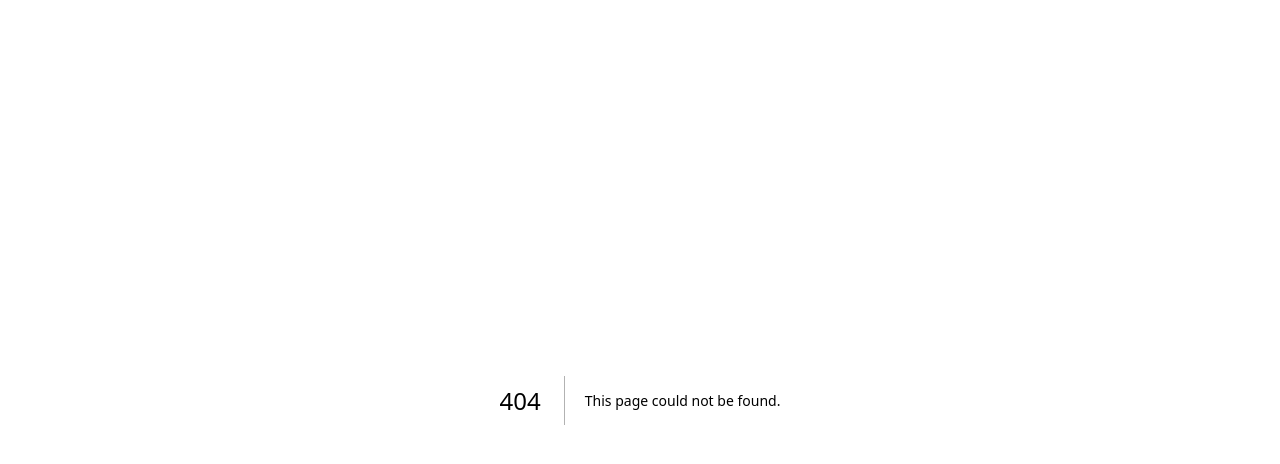
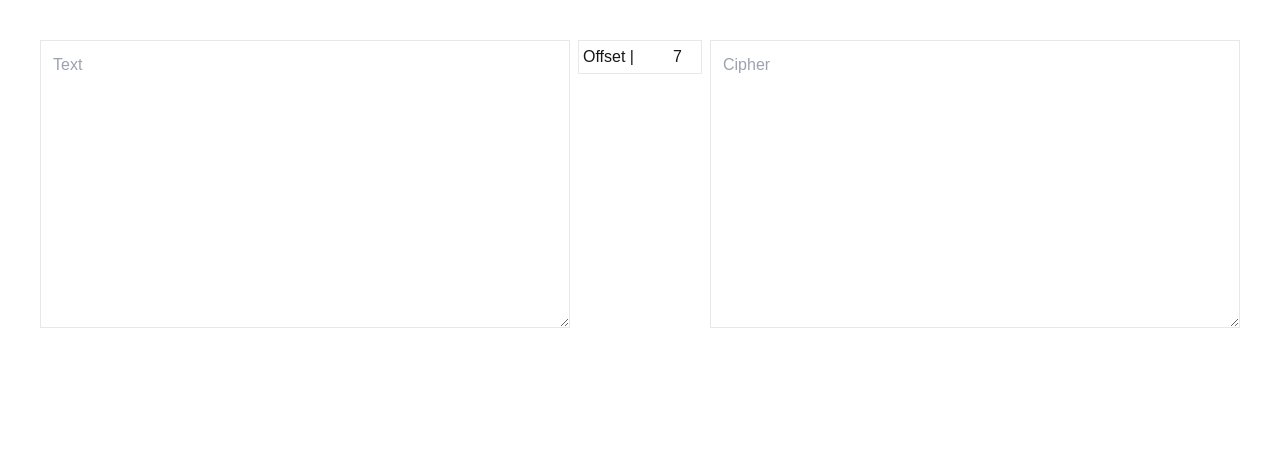
Before and after one commit to zsphinxyz/zapp, a Next.js app: page /cipher in a window 1280 px wide. Before the commit this address had no page. Shown: the top 464 px of the page. Built offline with nearby package versions, Linux system fonts and the light colour scheme.

Commit message:
caesar cipher function implementation

```diff
--- /dev/null
+++ b/app/cipher/page.tsx
@@ -0,0 +1,51 @@
+'use client'
+
+import { useEffect, useState } from "react"
+
+export default function Cipher() {
+  const [text, setText] = useState('');
+  const [cipher, setCipher] = useState('');
+  const [offset, setOffset] = useState(7);
+
+  function Encrypt(text:string, offset:number) {
+    const alphabets = 'abcdefghijklmnopqrstuvwxyz'.split('');
+    const idx = offset + alphabets.indexOf(text)                // add current index to offset index
+    const encrypt = alphabets[idx > 25 ? idx - 26 : idx]
+    return encrypt;
+  }
+
+  const alphabets = 'abcdefghijklmnopqrstuvwxyz'.split('');
+  for( const char of alphabets) {
+    console.log(Encrypt(char, 5))
+  }
+
+  useEffect(() => {
+    setCipher(text)
+  }, [text])
+
+  return (
+    <section className="p-10 flex flex-col items-center justify-start md:items-start md:justify-center gap-2 md:flex-row h-dvh">
+
+      <div className="w-full">
+        <textarea spellCheck='false' autoComplete="off" name="text" placeholder="Text" className="block h-72 bg-foreground/10 w-full bg-transparent border-[0.1px] p-3 border-foreground/20"
+          value={text}
+          onChange={(e) => setText(e.target.value)}
+        ></textarea>
+      </div>
+
+      <div className="border-[0.1px] border-foreground/20 p-1 shrink-0">
+        <label htmlFor="offset" className="block mx-auto w-fit">Offset |
+          <input type="number" min={0} max={28} name="offset" id="offset" className="ml-2 bg-transparent text-foreground focus:outline-none text-right " defaultValue={offset} />
+        </label>
+      </div>
+
+      <div className="w-full">
+        <textarea spellCheck='false' autoComplete="off" name="cipher" placeholder="Cipher" className="block h-72 bg-foreground/10 w-full bg-transparent border-[0.1px] p-3 border-foreground/20"
+          value={cipher}
+          onChange={(e) => setCipher(e.target.value)}
+        ></textarea>
+      </div>
+
+    </section>
+  )
+}
--- a/app/layout.tsx
+++ b/app/layout.tsx
@@ -14,8 +14,8 @@ const geistMono = localFont({
 });
 
 export const metadata: Metadata = {
-  title: "Create Next App",
-  description: "Generated by create next app",
+  title: "Z-Apps",
+  description: "Web apps created by zsphinx",
 };
 
 export default function RootLayout({
@@ -26,7 +26,7 @@ export default function RootLayout({
   return (
     <html lang="en">
       <body
-        className={`${geistSans.variable} ${geistMono.variable} antialiased`}
+        className={`${geistSans.variable} ${geistMono.variable} antialiased container mx-auto`}
       >
         {children}
       </body>
--- a/app/page.tsx
+++ b/app/page.tsx
@@ -1,8 +1,9 @@
+'use client'
 
 export default function Home() {
   return (
-    <section className="">
-
+    <section className="font-sans">
+      <h1 className="">HELLO</h1>
     </section>
   );
 }
--- a/tailwind.config.ts
+++ b/tailwind.config.ts
@@ -12,6 +12,10 @@ const config: Config = {
         background: "var(--background)",
         foreground: "var(--foreground)",
       },
+      fontFamily: {
+        geistSans: 'var(--font-geist-sans)',
+        geistMono: 'var(--font-geist-mono)',
+      }
     },
   },
   plugins: [],
```
